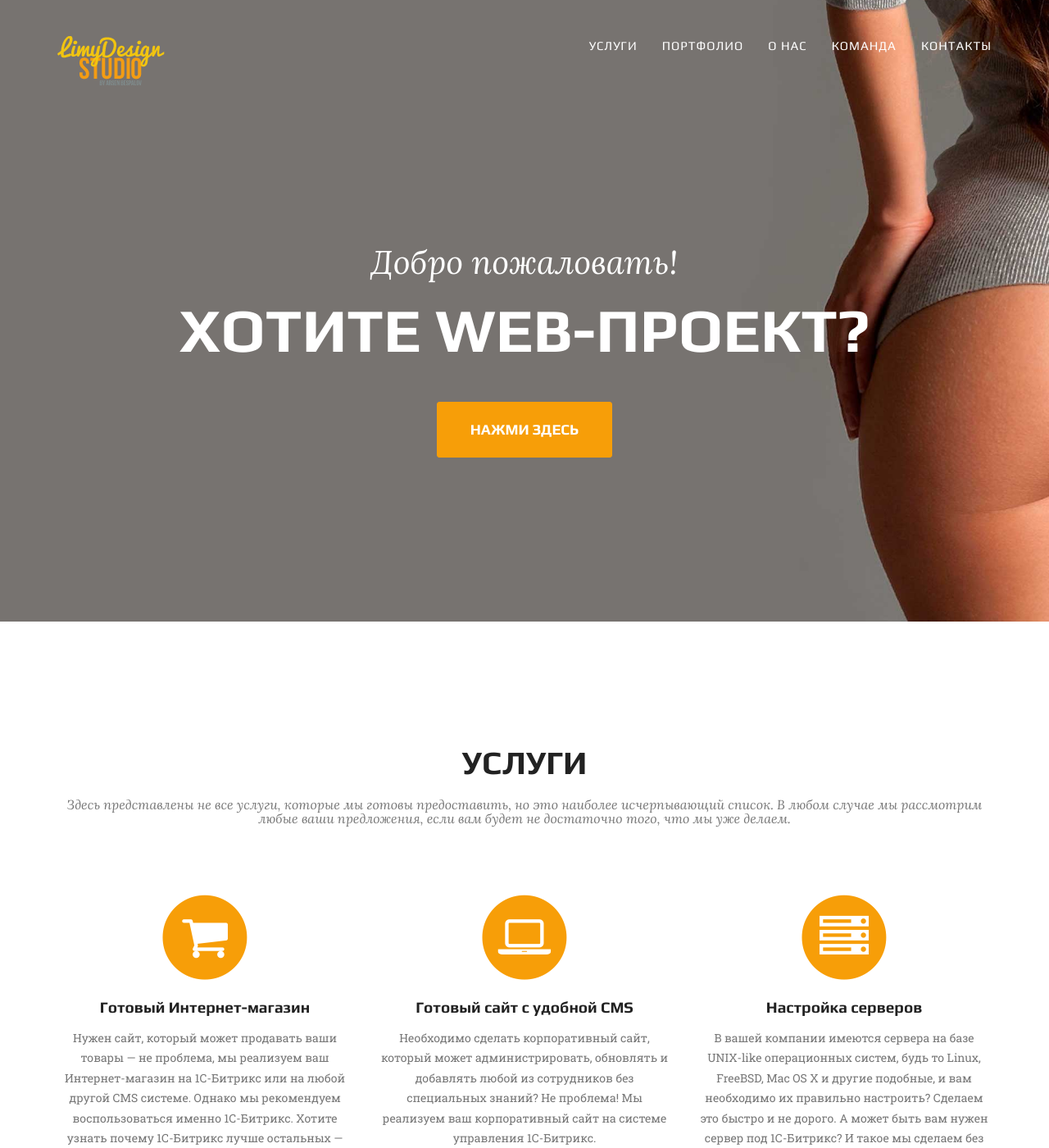
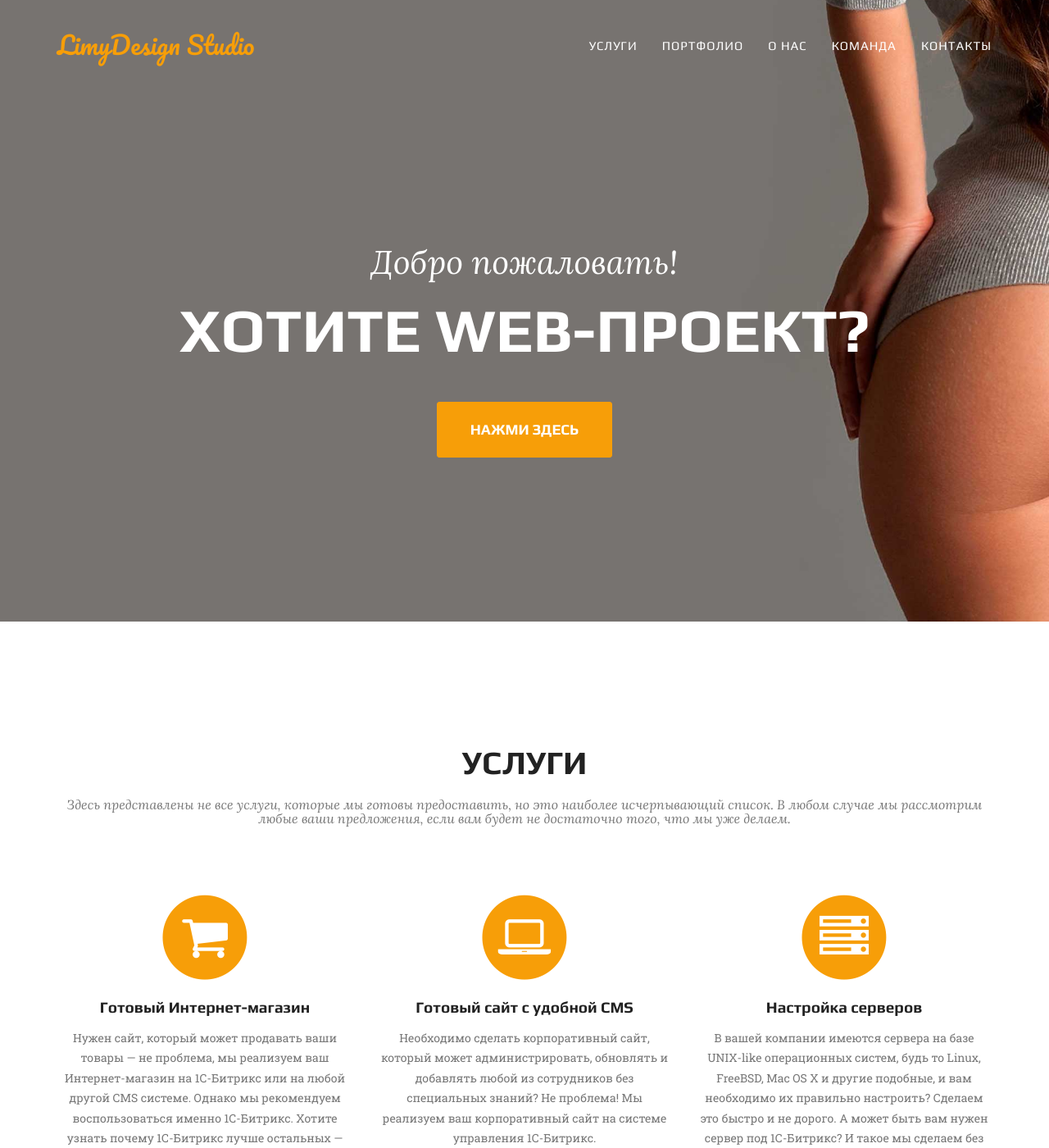
Before and after one commit to LimyDesign/limydesign.github.io, a Jekyll site: the page built from index.html, in a window 1280 px wide and 1400 px high. Shown: the whole window at 82% size. Built offline with Jekyll 4.4.1, drawn with Linux system fonts in a browser that asks for light colours; nearby versions of some CDN libraries.

Commit message:
update site

```diff
--- a/_includes/css/agency.css
+++ b/_includes/css/agency.css
@@ -176,7 +176,7 @@ fieldset[disabled] .btn-xl.active {
 }
 
 .navbar-default .navbar-brand {
-    font-family: "Kaushan Script","Helvetica Neue",Helvetica,Arial,cursive;
+    font-family: "Pacifico","Helvetica Neue",Helvetica,Arial,cursive;
     color: #{{ site.color.primary }};
 }
 
--- a/_includes/head.html
+++ b/_includes/head.html
@@ -13,7 +13,7 @@
     <!-- Custom Fonts -->
     <link rel="stylesheet" href="//maxcdn.bootstrapcdn.com/font-awesome/4.3.0/css/font-awesome.min.css">
     <link href='http://fonts.googleapis.com/css?family=Play:400,700&subset=latin,cyrillic' rel='stylesheet' type='text/css'>
-    <link href='http://fonts.googleapis.com/css?family=Kaushan+Script' rel='stylesheet' type='text/css'>
+    <link href='http://fonts.googleapis.com/css?family=Pacifico' rel='stylesheet' type='text/css'>
     <link href='http://fonts.googleapis.com/css?family=Lora:400,700,400italic,700italic&subset=latin,cyrillic' rel='stylesheet' type='text/css'>
     <link href='http://fonts.googleapis.com/css?family=Roboto+Slab:400,100,300,700&subset=latin,cyrillic' rel='stylesheet' type='text/css'>
 
--- a/_includes/header.html
+++ b/_includes/header.html
@@ -9,9 +9,7 @@
                     <span class="icon-bar"></span>
                     <span class="icon-bar"></span>
                 </button>
-                <a class="navbar-brand page-scroll" href="#page-top">
-                    <img src="img/logo.png" alt="{{site.title}}">
-                </a>
+                <a class="navbar-brand page-scroll" href="#page-top">{{site.title}}</a>
             </div>
 
             <!-- Collect the nav links, forms, and other content for toggling -->
```
